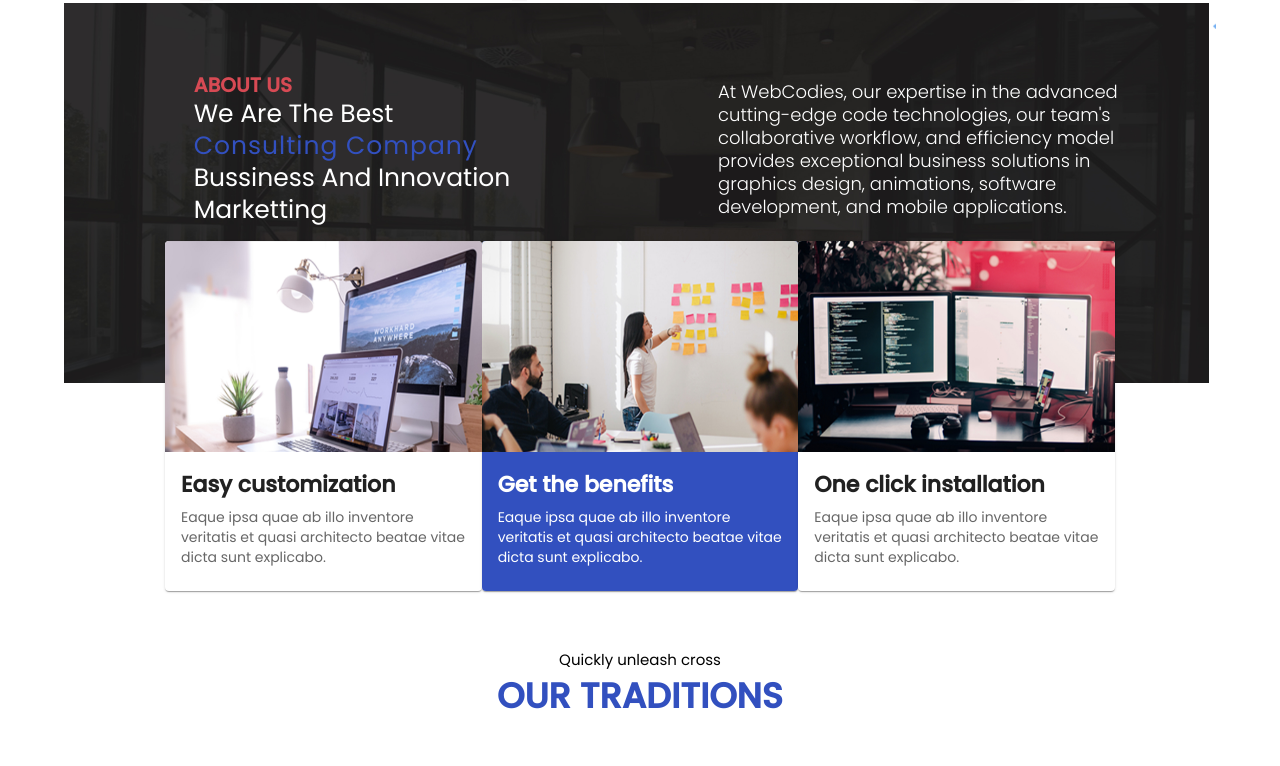
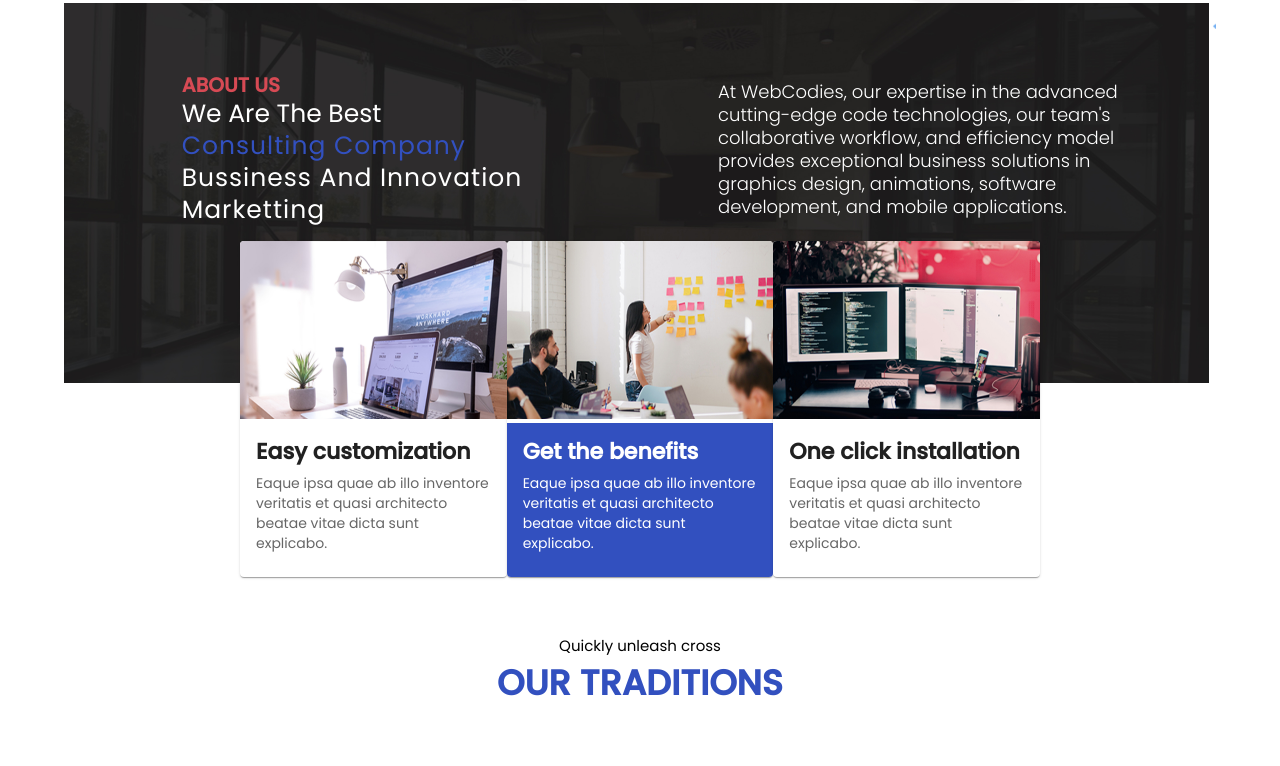
Before and after one commit to imAbdullah549/WebCodies, a Next.js app: page / in a window 1280 px wide. Shown: the part 634-1400 px from the top of the page. Built offline with nearby package versions, Linux system fonts and the light colour scheme.

Commit message:
design flaws updates

```diff
--- a/components/AboutUs/AboutUS.jsx
+++ b/components/AboutUs/AboutUS.jsx
@@ -35,9 +35,10 @@ function AboutUS() {
         <Box
           sx={{
             display: "flex",
-            alignItems: "center",
-            paddingTop: { xs: "30px", sm: "70px" },
+            alignItems: { xs: "flex-start", sm: "center" },
+            paddingTop: { xs: "25px", sm: "70px" },
             flexDirection: { xs: "column", sm: "row" },
+            padding: { xs: "25px 25px 0px 25px", sm: "70px 0px 0px 0px" },
           }}
         >
           <Box
@@ -47,7 +48,7 @@ function AboutUS() {
               zIndex: 9,
               display: "flex",
               flexDirection: "column",
-              alignItems: "center",
+              alignItems: { xs: "start", sm: "center" },
             }}
           >
             <Box>
@@ -73,12 +74,42 @@ function AboutUS() {
                 }}
               >
                 We Are The Best
-                <br />
-                <span style={{ color: "#3250bf", letterSpacing: "1px" }}>
-                  Consulting Company
-                </span>
-                <br /> Bussiness And Innovation
-                <br /> Marketting
+              </Typography>
+              <Typography
+                sx={{
+                  fontSize: { xs: "21px", sm: "25px" },
+                  textAlign: "center",
+                  lineHeight: 1.28,
+                  textAlign: "left",
+                  color: "#3250bf",
+                  letterSpacing: "1px",
+                }}
+              >
+                Consulting Company
+              </Typography>
+              <Typography
+                sx={{
+                  fontSize: { xs: "21px", sm: "25px" },
+                  textAlign: "center",
+                  lineHeight: 1.28,
+                  textAlign: "left",
+                  color: "white",
+                  letterSpacing: "1px",
+                }}
+              >
+                Bussiness And Innovation
+              </Typography>
+              <Typography
+                sx={{
+                  fontSize: { xs: "21px", sm: "25px" },
+                  textAlign: "center",
+                  lineHeight: 1.28,
+                  textAlign: "left",
+                  color: "white",
+                  letterSpacing: "1px",
+                }}
+              >
+                Marketting
               </Typography>
             </Box>
           </Box>
--- a/components/Hero/AboutUsHero.jsx
+++ b/components/Hero/AboutUsHero.jsx
@@ -57,10 +57,10 @@ function AboutUsHero() {
               marginTop: { xs: "0px", sm: "8px" },
               fontWeight: 700,
               letterSpacing: "1px",
+              maxWidth: "575px",
             }}
           >
-            Working together is <br />
-            success.
+            Working together is success.
           </Typography>
           <Typography
             sx={{
--- a/components/Hero/ContactUsHero.jsx
+++ b/components/Hero/ContactUsHero.jsx
@@ -57,11 +57,10 @@ function ContactUsHero() {
               marginTop: { xs: "0px", sm: "8px" },
               fontWeight: 700,
               letterSpacing: "1px",
+              maxWidth: "420px",
             }}
           >
-            Doing business
-            <br />
-            with us is easy.
+            Doing business with us is easy.
           </Typography>
           <Typography
             sx={{
--- a/components/Hero/HeronContent.jsx
+++ b/components/Hero/HeronContent.jsx
@@ -66,10 +66,10 @@ function HeronContent() {
               marginTop: "8px",
               fontWeight: 700,
               letterSpacing: "1px",
+              maxWidth: "525px",
             }}
           >
-            Grow your <br />
-            Business with us.
+            Grow your Business with us.
           </Typography>
           <Typography
             sx={{
--- a/components/Hero/PortfolioHero.jsx
+++ b/components/Hero/PortfolioHero.jsx
@@ -51,11 +51,10 @@ function PortfolioHero() {
               marginTop: "8px",
               fontWeight: 700,
               letterSpacing: "1px",
+              maxWidth: "445px",
             }}
           >
-            We Think
-            <br />
-            Outside the box.
+            We Think Outside the box.
           </Typography>
           <Typography
             sx={{
--- a/components/ImprovingLevel/ImprovingLevel.jsx
+++ b/components/ImprovingLevel/ImprovingLevel.jsx
@@ -77,10 +77,10 @@ function ImprovingLevel() {
               lineHeight: 1.2,
               fontWeight: "bold",
               fontFamily: "Poppins",
+              maxWidth: "445px",
             }}
           >
-            We’re constantly
-            <br /> improving any level
+            We’re constantly improving any level
           </Typography>
           <Typography
             gutterBottom
--- a/components/OurExpertise/OurExpertise.jsx
+++ b/components/OurExpertise/OurExpertise.jsx
@@ -165,7 +165,7 @@ function OurExpertise() {
           justifyContent="space-between"
         >
           <RightContent />
-          {/* <Grid item xs={3}>
+          <Grid item xs={0} sm={3}>
             <Image
               src={mobile}
               alt="Mobile"
@@ -173,7 +173,7 @@ function OurExpertise() {
               height="907px"
               quality={100}
             />
-          </Grid> */}
+          </Grid>
         </Grid>
       </Container>
     </Box>
--- a/components/SolutionForm/SolutionForm.jsx
+++ b/components/SolutionForm/SolutionForm.jsx
@@ -14,7 +14,7 @@ const SolutionForm = () => {
 
   return (
     <Container>
-      <Box>
+      <Box sx={{ marginTop: "32px" }}>
         <Grid container>
           <Grid item xs={12} md={6}>
             <Form />
--- a/components/ViewService/ViewService.jsx
+++ b/components/ViewService/ViewService.jsx
@@ -1,7 +1,5 @@
 import React from "react";
-import { Container } from "@mui/material";
 import Box from "@mui/material/Box";
-import { makeStyles } from "@mui/styles";
 import Grid from "@mui/material/Grid";
 import Card from "@mui/material/Card";
 import CardContent from "@mui/material/CardContent";
@@ -14,18 +12,15 @@ import ViewService3 from "../../asset/ViewService3.jpg";
 
 function ViewService() {
   return (
-    <Container>
     <Box
       sx={{
-          display: "flex",
-          justifyContent: "center",
         paddingTop: "15px",
         marginTop: { xs: "20px", sm: "0px" },
       }}
     >
-        <Grid container sx={{ maxWidth: "950px" }} spacing={{ xs: 2, sm: 0 }}>
-          <Grid item xs={12} sm={4}>
-            <Card sx={{ maxWidth: 345 }}>
+      <Grid container justifyContent="center" spacing={{ xs: 2, sm: 0 }}>
+        <Grid item xs={9} sm={2.5}>
+          <Card>
             <CardMedia>
               <Image
                 src={ViewService1}
@@ -49,15 +44,15 @@ function ViewService() {
                 Easy customization
               </Typography>
               <Typography variant="body2" color="text.secondary">
-                  Eaque ipsa quae ab illo inventore veritatis et quasi
-                  architecto beatae vitae dicta sunt explicabo.
+                Eaque ipsa quae ab illo inventore veritatis et quasi architecto
+                beatae vitae dicta sunt explicabo.
               </Typography>
             </CardContent>
           </Card>
         </Grid>
-          <Grid item xs={12} sm={4}>
-            <Card sx={{ maxWidth: 345 }}>
-              <CardMedia style={{ backgroundColor: "#3250bf" }}>
+        <Grid item xs={9} sm={2.5}>
+          <Card>
+            <CardMedia>
               <Image
                 src={ViewService2}
                 alt="WC"
@@ -81,14 +76,14 @@ function ViewService() {
                 Get the benefits
               </Typography>
               <Typography variant="body2" color="white">
-                  Eaque ipsa quae ab illo inventore veritatis et quasi
-                  architecto beatae vitae dicta sunt explicabo.
+                Eaque ipsa quae ab illo inventore veritatis et quasi architecto
+                beatae vitae dicta sunt explicabo.
               </Typography>
             </CardContent>
           </Card>
         </Grid>
-          <Grid item xs={12} sm={4}>
-            <Card sx={{ maxWidth: 345 }}>
+        <Grid item xs={9} sm={2.5}>
+          <Card>
             <CardMedia>
               <Image
                 src={ViewService3}
@@ -112,15 +107,14 @@ function ViewService() {
                 One click installation
               </Typography>
               <Typography variant="body2" color="text.secondary">
-                  Eaque ipsa quae ab illo inventore veritatis et quasi
-                  architecto beatae vitae dicta sunt explicabo.
+                Eaque ipsa quae ab illo inventore veritatis et quasi architecto
+                beatae vitae dicta sunt explicabo.
               </Typography>
             </CardContent>
           </Card>
         </Grid>
       </Grid>
     </Box>
-    </Container>
   );
 }
 
```
Also changed, not shown: components/BecomePartner/BecomePartner.jsx (+13 -4 lines), components/Portfolios/Portfolios.jsx (+5 -5 lines). Lines whose indentation alone changed are shown as unchanged.
